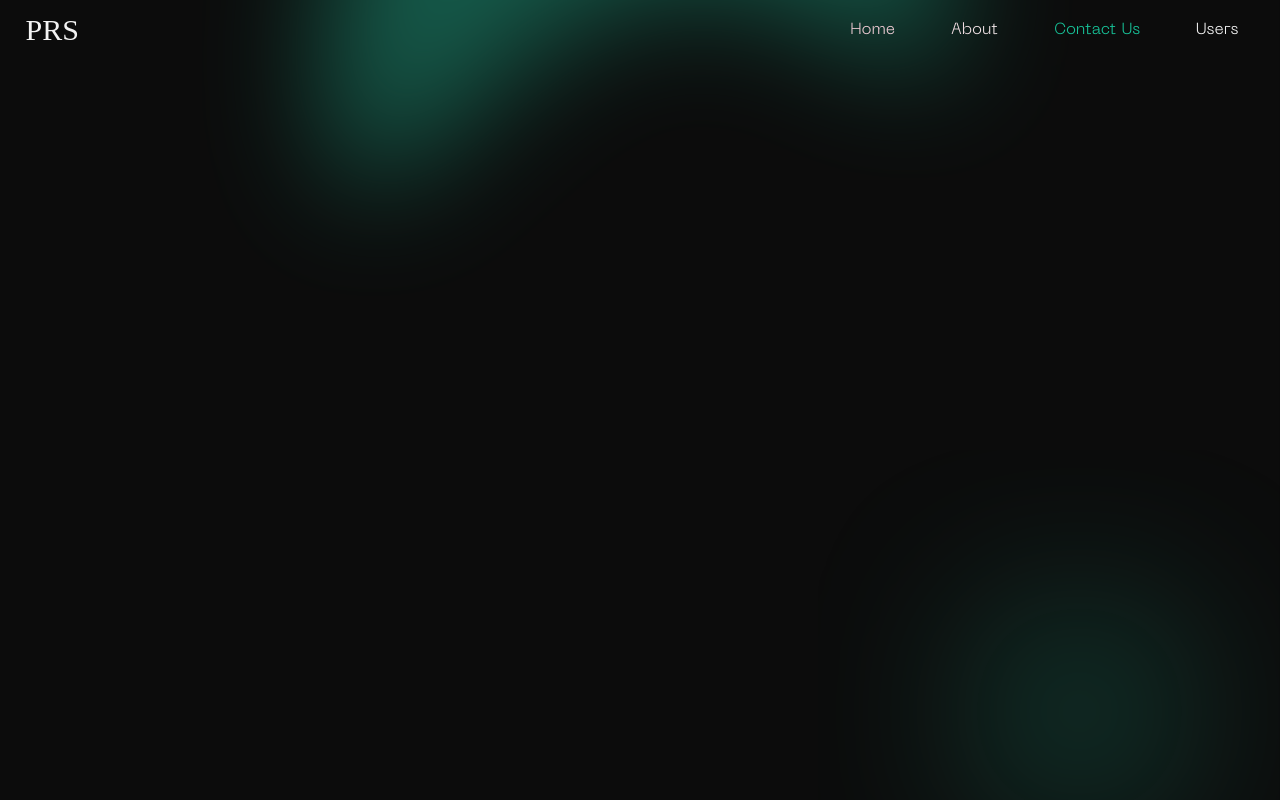
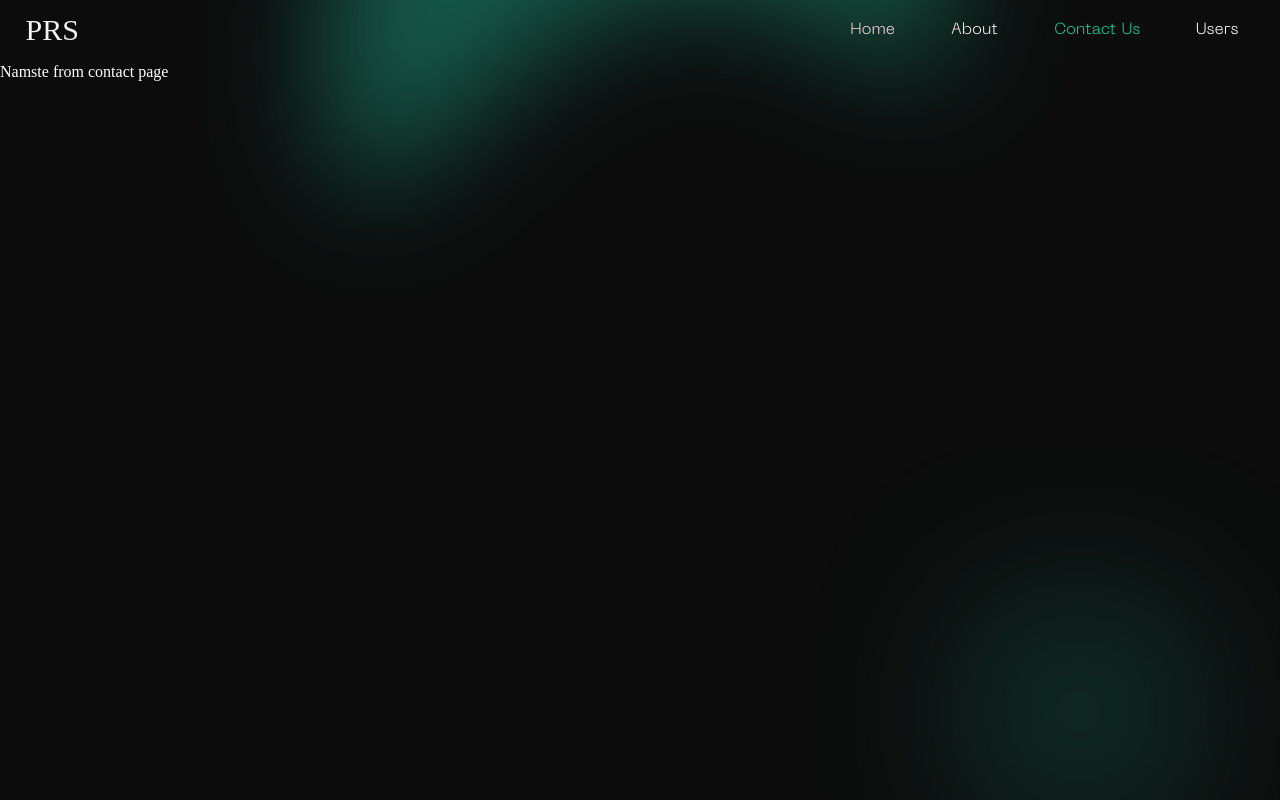
Before and after one commit to student-PiyushMishra/test, a React (Create React App) app: page /contact in a window 1280 px wide. Built offline with nearby package versions, Linux system fonts and the light colour scheme; a web font is replaced by a local one.

Commit message:
added content for about and contact page

```diff
--- a/src/App.jsx
+++ b/src/App.jsx
@@ -3,6 +3,8 @@ import { Routes, Route } from 'react-router-dom';
 import Nav from './components/Nav';
 import Users from './pages/Users';
 import Home from './pages/Home';
+import About from './pages/About';
+import Contact from './pages/Contact';
 
 const App = () => {
   return (
@@ -10,6 +12,8 @@ const App = () => {
       <Nav />
       <Routes>
         <Route path="/" element={<Home />} />
+        <Route path="/about" element={<About />} />
+        <Route path="/contact" element={<Contact />} />
         <Route path="/users" element={<Users />} />
       </Routes>
     </>
--- /dev/null
+++ b/src/pages/About.jsx
@@ -0,0 +1,9 @@
+import React from 'react'
+
+const About = () => {
+  return (
+    <div className='text-white'>Namaste from about page</div>
+  )
+}
+
+export default About
--- /dev/null
+++ b/src/pages/Contact.jsx
@@ -0,0 +1,9 @@
+import React from 'react'
+
+const Contact = () => {
+  return (
+    <div className='text-white'>Namste from contact page</div>
+  )
+}
+
+export default Contact
```
